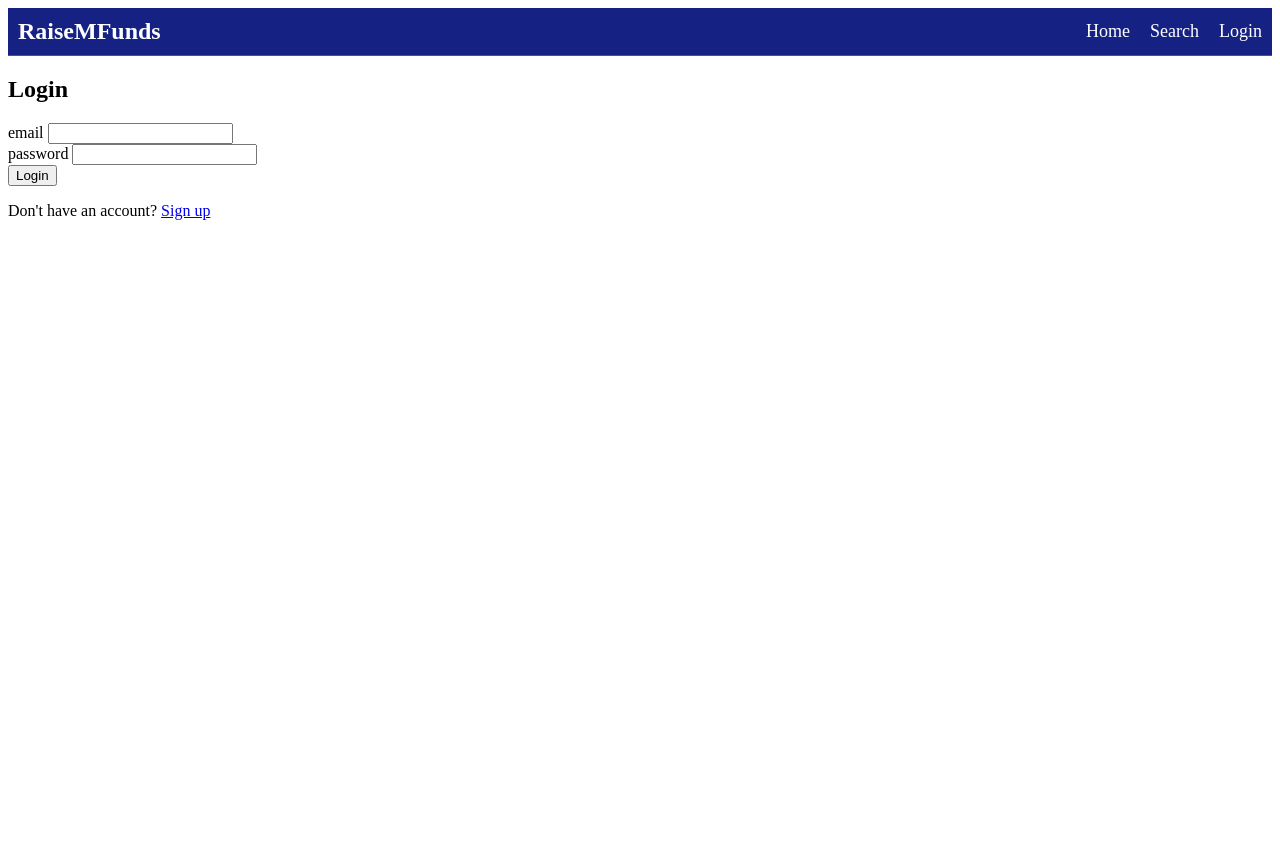
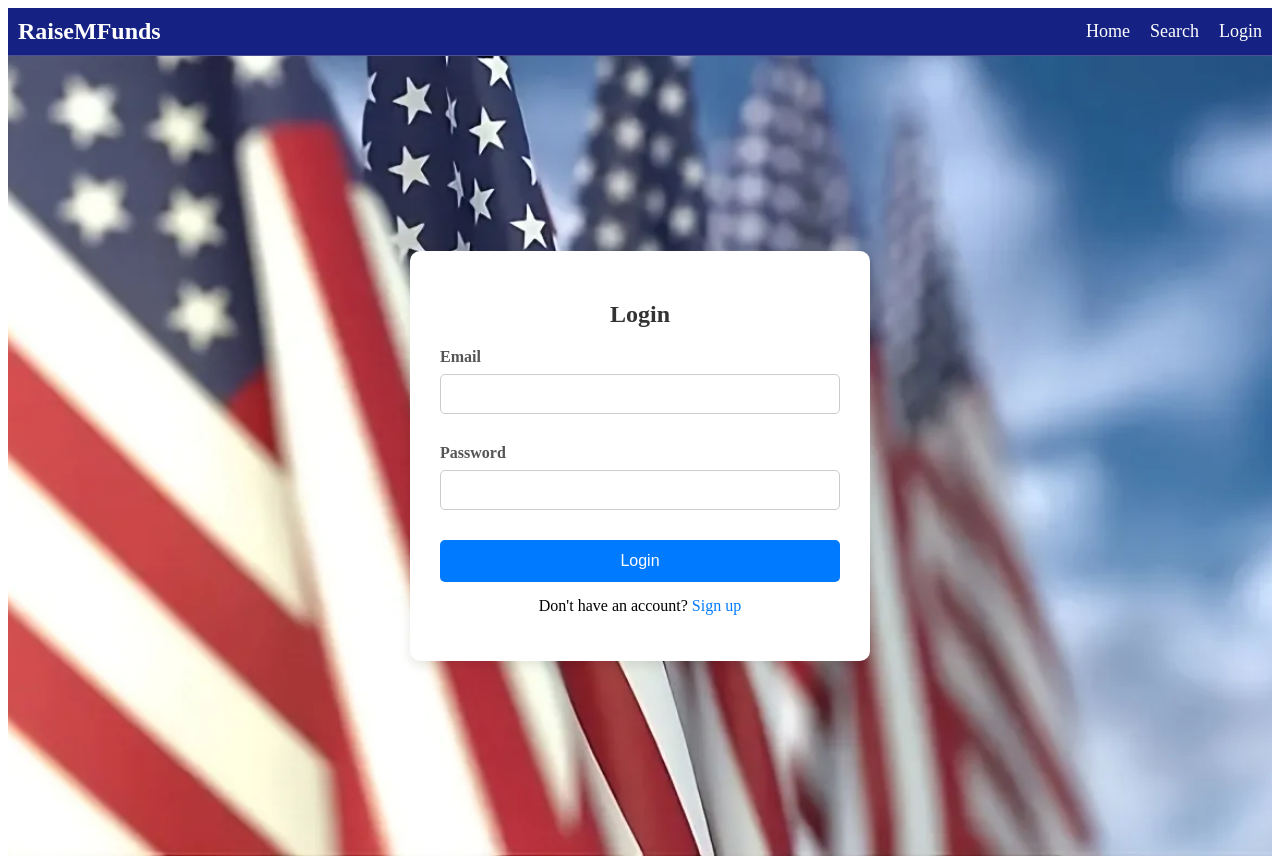
Before and after one commit to AnthonyJiangSpeedcuber/raisemfunds, a Flask app: page /login in a window 1280 px wide. Before the commit the page ends 220 px from the top, so only its background shows below. Run offline with Flask 3, Linux system fonts and the light colour scheme.

Commit message:
Co-authored-by: BenjaminJiang2010 <Shanghaianwarrior17@users.noreply.github.com> Co-authored-by: Jumpy22 <Jumpy22@proton.me>

```diff
--- a/RaiseMFunds/static/css/login.css
+++ b/RaiseMFunds/static/css/login.css
@@ -1,9 +1,79 @@
-j.whole-login {
+.whole-login {
+    display: flex;
+    justify-content: center;
+    align-items: center;
+    height: 100vh;
     background-image: url("/static/imgs/CACImages.webp");
     background-position: center;
     background-size: cover;
-    height: 100vh;
+}
+
+#login-form {
+    background-color: white;
+    padding: 30px;
+    border-radius: 10px;
+    box-shadow: 0px 4px 12px rgba(0, 0, 0, 0.1);
+    width: 100%;
+    max-width: 400px;
+    text-align: left;
+}
+
+h2 {
     text-align: center;
-    position: relative;
+    font-size: 24px;
+    color: #333;
+    margin-bottom: 20px;
+}
 
+#login-form .email,
+#login-form .password {
+    margin-bottom: 20px;
 }
+
+label {
+    display: block;
+    margin-bottom: 8px;
+    color: #555;
+    font-weight: bold;
+}
+
+input[type="email"],
+input[type="password"] {
+    width: 100%;
+    padding: 10px;
+    margin-bottom: 10px;
+    border: 1px solid #ccc;
+    border-radius: 5px;
+    font-size: 16px;
+    box-sizing: border-box;
+}
+
+button[type="submit"] {
+    width: 100%;
+    padding: 12px;
+    background-color: #007bff;
+    border: none;
+    color: white;
+    font-size: 16px;
+    border-radius: 5px;
+    cursor: pointer;
+    transition: background-color 0.3s ease;
+}
+
+button[type="submit"]:hover {
+    background-color: #0056b3;
+}
+
+#toggle-text {
+    margin-top: 15px;
+    text-align: center;
+}
+
+#toggle-text a {
+    color: #007bff;
+    text-decoration: none;
+}
+
+#toggle-text a:hover {
+    text-decoration: underline;
+}
--- a/RaiseMFunds/templates/index.html
+++ b/RaiseMFunds/templates/index.html
@@ -30,7 +30,7 @@
       <h3>Subscribe to our Newsletter</h3>
       <label for="email">Stay Updated:</label><br>
       <input class="input-email" type="email" id="email" placeholder="Enter your email"><br>
-      <button type="submit" class="submit-button">Subscribe</button>
+      <a type="submit" class="submit-button" target="_blank" rel="noopener noreferrer" href="/static/Company Newsletter.pdf">Subscribe</a>
    </form>
 </div>
 
--- a/RaiseMFunds/templates/login.html
+++ b/RaiseMFunds/templates/login.html
@@ -4,20 +4,20 @@
 
 {% block content %}
 <link rel="stylesheet" type="text/css" href="{{ url_for('static', filename='css/login.css') }}">
-<div id="whole-login" class="whole-login">
-    <h2 id="headers">Login</h2>
+<div class="whole-login">
     <form id="login-form">
+        <h2 id="headers">Login</h2> <!-- Added ID "headers" -->
         <div class="email">
-            <label for="email">email</label>
+            <label for="email">Email</label>
             <input type="email" id="email" name="email" required>
         </div>
         <div class="password">
-            <label for="password">password</label>
-            <input type="password" id="password" name="password" required> <!-- Changed from 'passsord' to 'password' -->
+            <label for="password">Password</label>
+            <input type="password" id="password" name="password" required>
         </div>
-        <button type="submit" id="submit-button">Login</button>
+        <button type="submit" id="submit-button"   >Login</button>
         <p id="toggle-text">Don't have an account? <a href="#" id="toggleLink">Sign up</a></p>
-        <div id="debug"></div>
+        <p id="debug"></p> <!-- Added debug element for feedback messages -->
     </form>
 </div>
 <script src="{{ url_for('static', filename='js/login.js') }}"></script>
```
Also changed, not shown: RaiseMFunds/example.html (deleted), RaiseMFunds/main.py (line endings or trailing spaces), RaiseMFunds/search.db (added), RaiseMFunds/static/imgs/CACImages-old.webp (added), RaiseMFunds/static/imgs/CACImages.webp, RaiseMFunds/templates/example.html (added), RaiseMFunds/templates/search.html (added), 1 other file.
